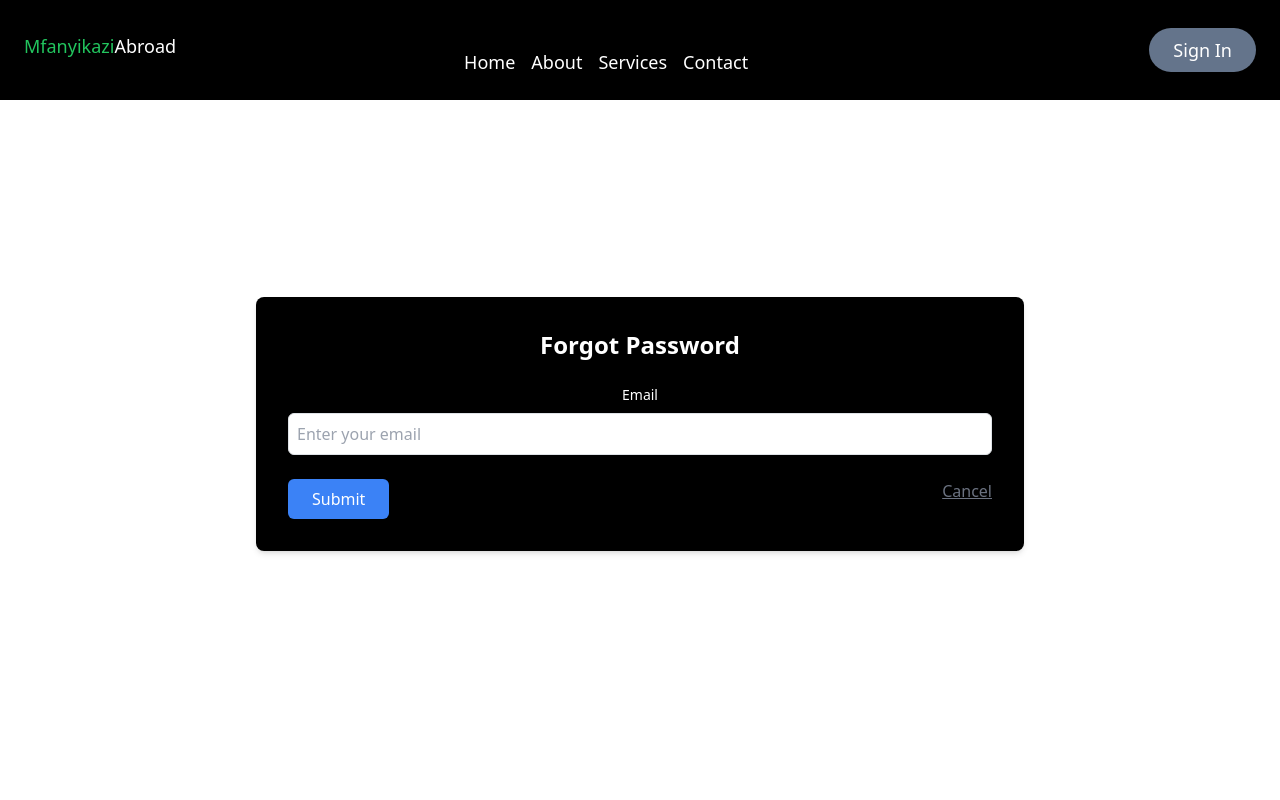
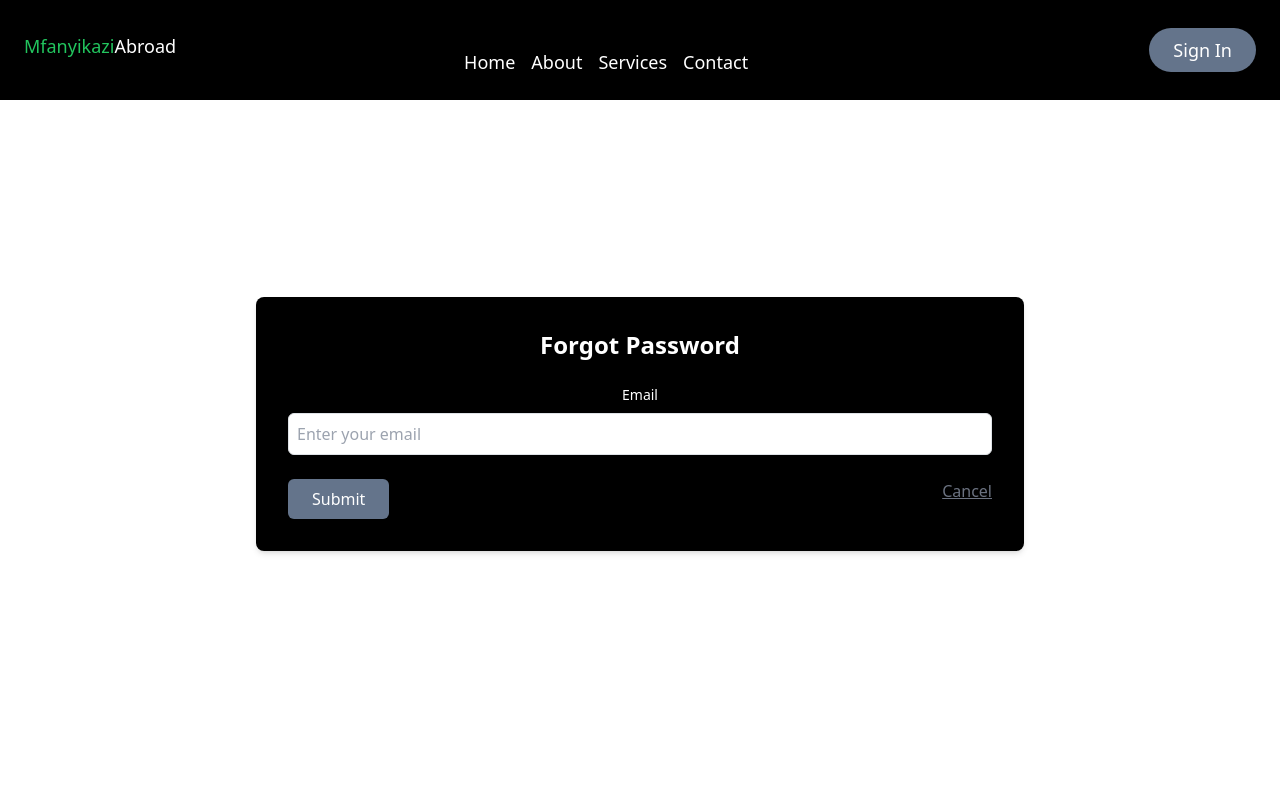
Before and after one commit to olivebishop/Mfanyikazi_Abroad, a React (Create React App) app: page /forgotpass in a window 1280 px wide. Shown: the top 800 px of the page. Built offline with nearby package versions, Linux system fonts and the light colour scheme.

Commit message:
changed btn color in fogetpassowrd componet

```diff
--- a/src/components/ForgotPass.jsx
+++ b/src/components/ForgotPass.jsx
@@ -21,7 +21,7 @@ const ForgetPass = () => {
           <div className="flex justify-between">
             <button
               type="submit"
-              className="bg-blue-500 text-white px-4 py-2 rounded-md hover:bg-green-500 transition-colors duration-300"
+              className="bg-slate-500 text-white px-4 py-2 rounded-md hover:bg-green-500 transition-colors duration-300"
             >
               Submit
             </button>
```
